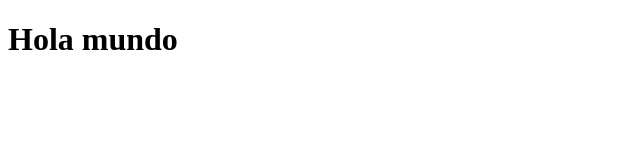
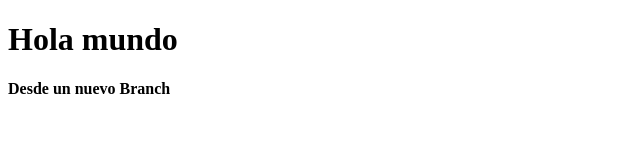
Before and after one commit to CcaleroAdrian/repoDemo, a plain HTML site: page index.html in a window 1280 px wide. Shown: the whole page, without its empty margins (0-640 px from the left). Drawn offline with Linux system fonts and the light colour scheme.

Commit message:
Commit desde la nueva rama

```diff
--- a/index.html
+++ b/index.html
@@ -8,5 +8,6 @@
 </head>
 <body>
     <h1>Hola mundo</h1>
+    <h4>Desde un nuevo Branch</h4>
 </body>
 </html>
```
